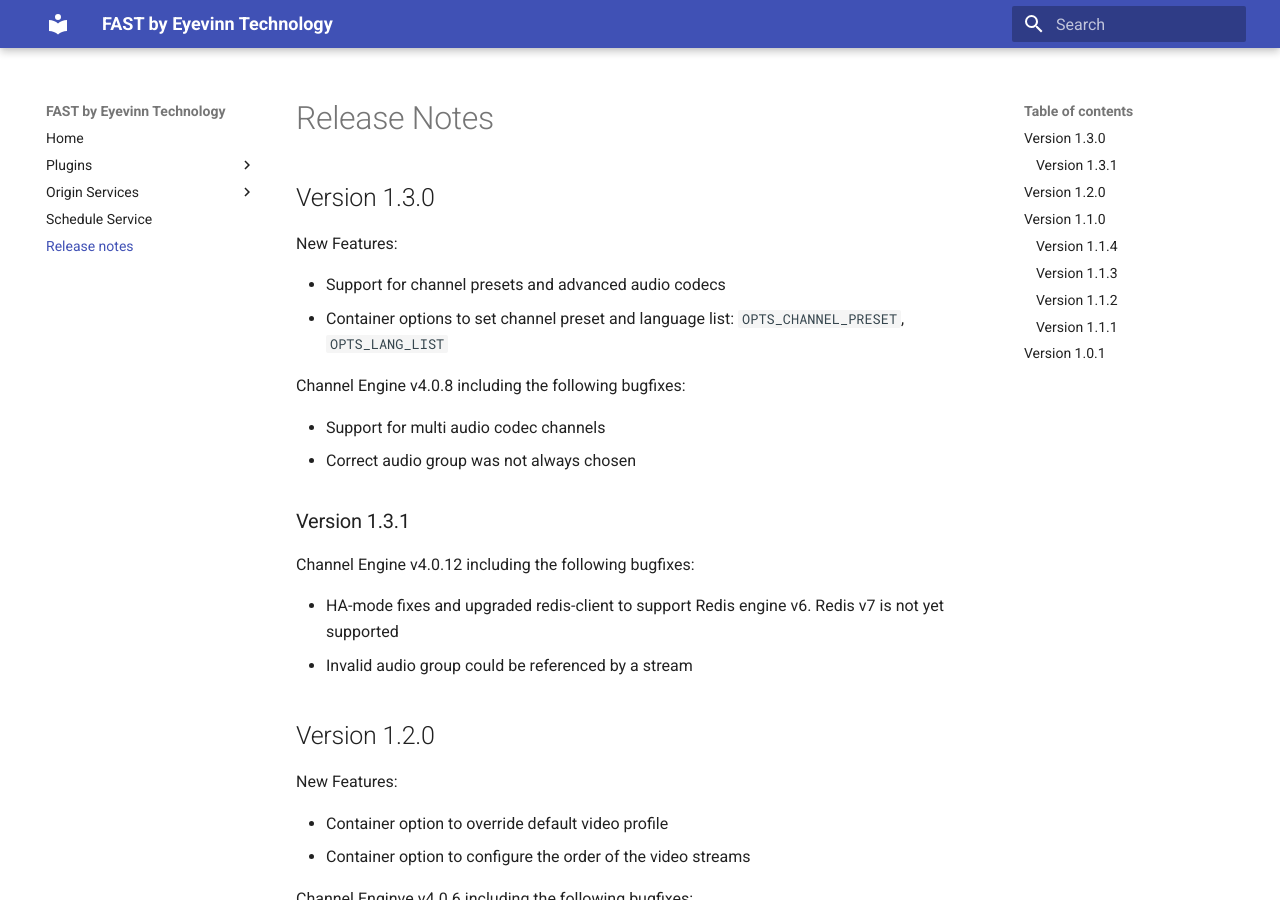
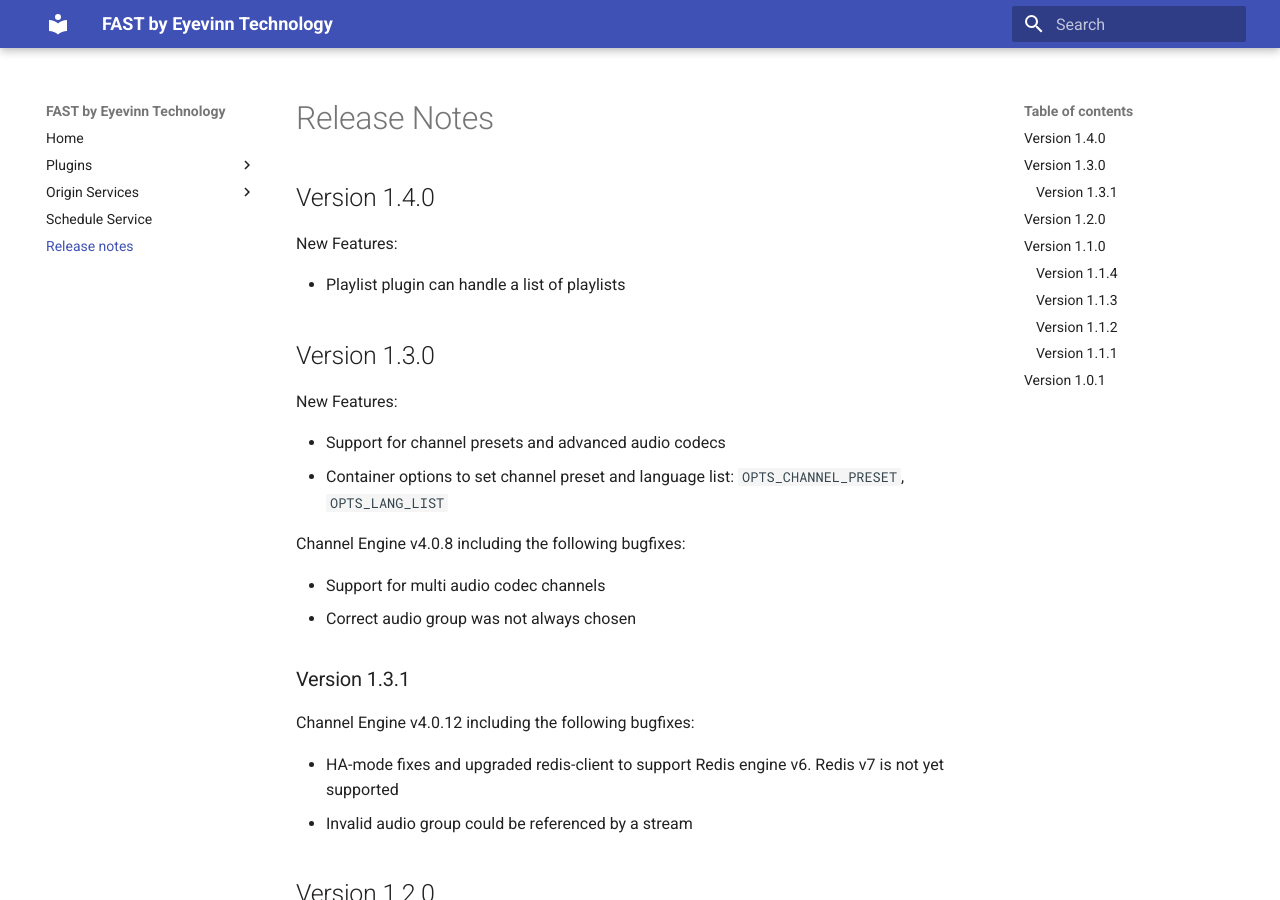
Before and after one commit to Eyevinn/docker-fast, an MkDocs documentation site: the page built from docs/changelog.md, in a window 1280 px wide and 900 px high. Built offline with MkDocs 1.6.1 and Material for MkDocs 9.7.7, drawn with Linux system fonts in a browser that asks for light colours.

Commit message:
chore: updated release notes

```diff
--- a/docs/changelog.md
+++ b/docs/changelog.md
@@ -1,4 +1,10 @@
 # Release Notes
+
+## Version 1.4.0
+
+New Features:
+
+* Playlist plugin can handle a list of playlists
 
 ## Version 1.3.0
 
```
